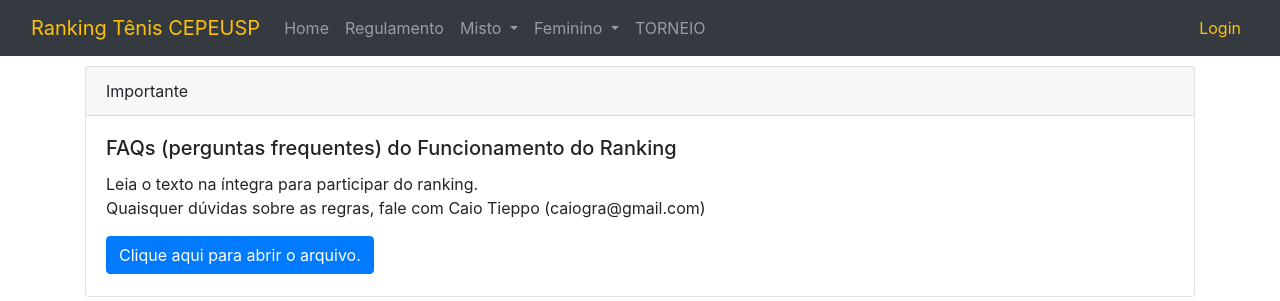
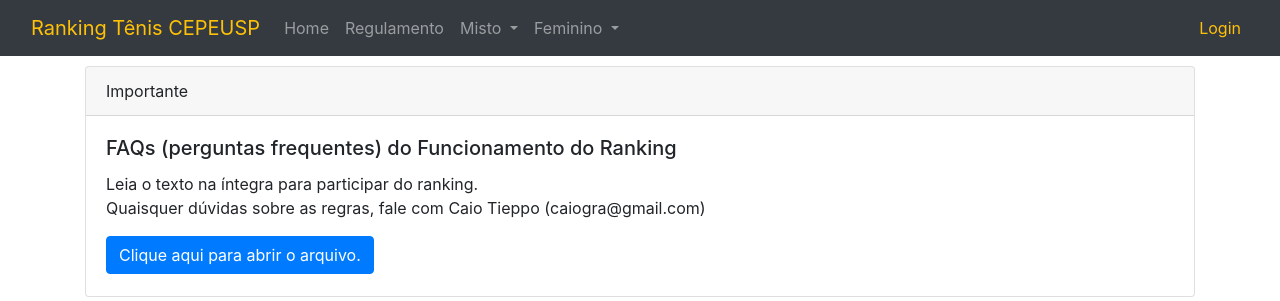
Before and after one commit to ezanon/rankingTenis, a PHP site: page /index.php in a window 1280 px wide. Shown: the top 301 px of the page. Run offline with PHP 8.4, Linux system fonts and the light colour scheme; data that the repository does not hold is empty.

Commit message:
retira-menu-torneio

```diff
--- a/index.php
+++ b/index.php
@@ -45,9 +45,9 @@
           <a class="dropdown-item" href="?module=fe&action=showUltimaRodada&id=feminino">Última Rodada</a>
         </div>
       </li>
-      <li class="nav-item">
+      <!--<li class="nav-item">
         <a class="nav-link" href="?module=fe&action=showTorneio">TORNEIO <?php echo $torneio_ano;?></a>
-      </li>
+      </li>-->
     </ul>
     <form class="form-inline my-2 my-lg-0">
       <!--<input class="form-control mr-sm-2" type="search" placeholder="Busque um jogador" aria-label="Search">
```
